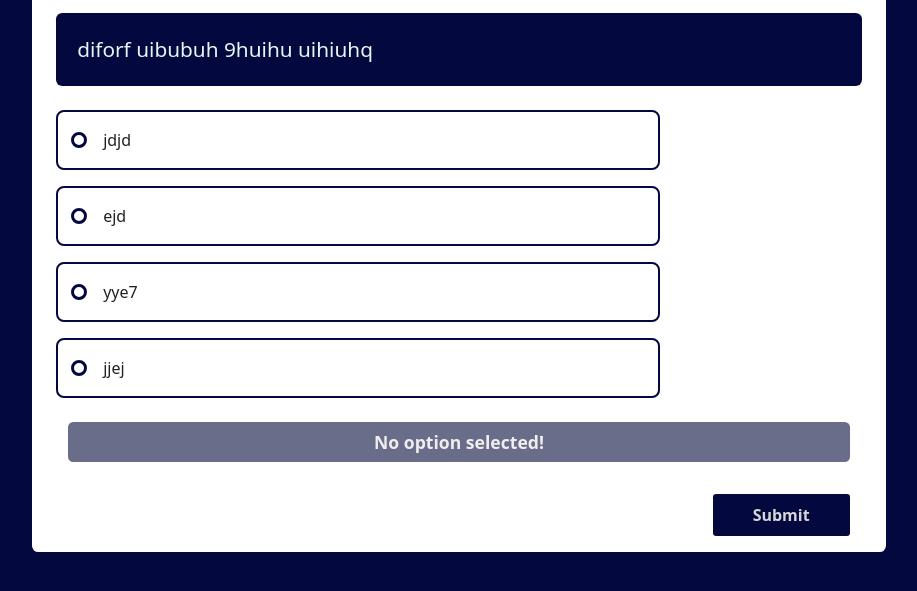
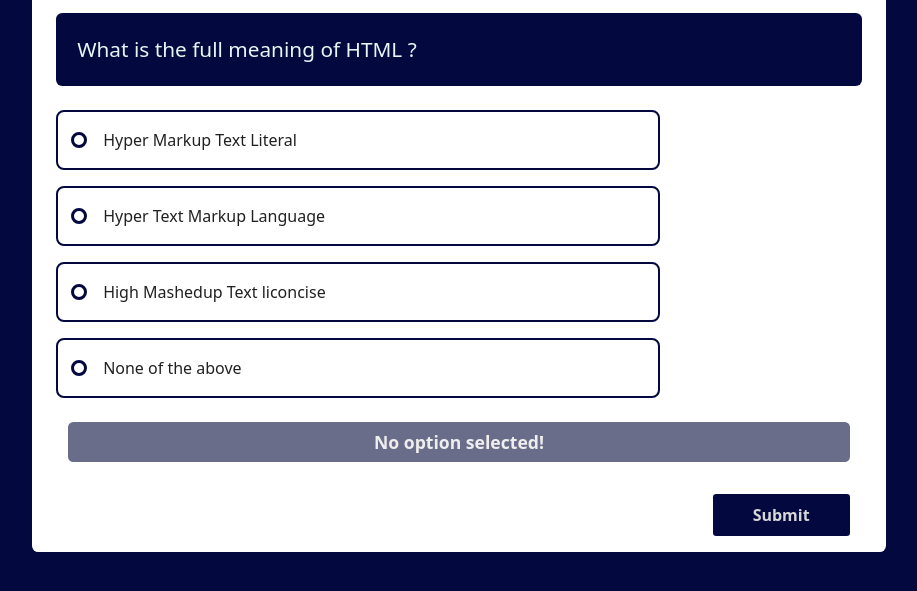
Before and after one commit to Jesam33/quiz, a plain HTML site: page index.html in a window 1280 px wide. Shown: the part 115-706 px from the top of the page, without its empty margins (181-1098 px from the left). Drawn offline with nearby package versions, Linux system fonts and the light colour scheme.

Commit message:
commit 2

```diff
--- a/app.js
+++ b/app.js
@@ -1,56 +1,58 @@
+
     const questionBank = [
         {
-        questionText : ' diforf uibubuh 9huihu uihiuhq',
-        options : ['jdjd','ejd','yye7','jjej'],
+            questionText : 'What is the full meaning of HTML ?',
+            options : ['Hyper Markup Text Literal','Hyper Text Markup Language','High Mashedup Text liconcise','None of the above'],
+            correctIndex : 1
+        },
+        {
+            questionText : 'What command is used to change a directory in Linux',
+            options : ['chmod','cd','CD','CHMOD'],
+            correctIndex : 1
+        },
+        {
+            questionText : 'What is the full meaning of JS',
+            options : ['Javascript','join Script','Joined Script','All of the above'],
+            correctIndex : 0
+        },
+        {
+            questionText : 'The term "git init" in the terminal does what ?',
+            options : ['Writes git init','Calls a function','Initialises a new git repository','Console the terminal'],
             correctIndex : 2
         },
         {
-        questionText : 'In amet repellat voluptate quisquam accusantium enim quo placeat explicabo maxime voluptatum deleniti hic facilis commodi, vero sequi qui error architecto?',
-        options : ['hkbfnkj','gvtyfweyuef','hehefhefhe','hyuguygwe'],
+            questionText : 'Who is the president of "Nigeria" ?' ,
+            options : ['Jagaban','Peter Obi','Atiku Abubaka','Bola Tinubu'],
             correctIndex : 3
         },
         {
-        questionText : 'In amet repellat voluptate quisquam accusantium enim quo placeat explicabo maxime voluptatum deleniti hic facilis commodi, vero sequi qui error architecto?',
-        options : ['hkbfnkj','gvtyfweyuef','hehefhefhe','hyuguygwe'],
-        correctIndex : 0
-    },
-    {
-        questionText : 'In amet repellat voluptate quisquam accusantium enim quo placeat explicabo maxime voluptatum deleniti hic facilis commodi, vero sequi qui error architecto?',
-        options : ['hkbfnkj','gvtyfweyuef','hehefhefhe','hyuguygwe'],
+            questionText : 'How many staes are in "Nigeria" ?',
+            options : ['12','36','24','None of the above'],
             correctIndex : 1
         },
         {
-        questionText : 'In amet repellat voluptate quisquam accusantium enim quo placeat explicabo maxime voluptatum deleniti hic facilis commodi, vero sequi qui error architecto?',
-        options : ['hkbfnkj','gvtyfweyuef','hehefhefhe','hyuguygwe'],
+            questionText : 'Who is the highest goal scorer in the world " ALL TIME" ?',
+            options : ['Cristiano Ronaldo','Lionel Messi','Pele','Maradona'],
+            correctIndex : 2
+        },
+        {
+            questionText : "Who's our current tutor in kodecamp (3.0) Front-end-beginner ?",
+            options : ['Simple Soul','Phemmy Blaze','David Edu','David Dozie'],
             correctIndex : 1
         },
         {
-        questionText : 'In amet repellat voluptate quisquam accusantium enim quo placeat explicabo maxime voluptatum deleniti hic facilis commodi, vero sequi qui error architecto?',
-        options : ['hkbfnkj','gvtyfweyuef','hehefhefhe','hyuguygwe'],
-        correctIndex : 0
-    },
-    {
-        questionText : 'In amet repellat voluptate quisquam accusantium enim quo placeat explicabo maxime voluptatum deleniti hic facilis commodi, vero sequi qui error architecto?',
-        options : ['hkbfnkj','gvtyfweyuef','hehefhefhe','hyuguygwe'],
-        correctIndex : 3
-    },
-    {
-        questionText : 'In amet repellat voluptate quisquam accusantium enim quo placeat explicabo maxime voluptatum deleniti hic facilis commodi, vero sequi qui error architecto?',
-        options : ['hkbfnkj','gvtyfweyuef','hehefhefhe','hyuguygwe'],
+            questionText : 'When is the Kodecamp project phase ceremony starting ?',
+            options : ['Sep 13th, 2023','Oct 13th, 2023','Nov 13th, 2023','Dec 13th, 2023'],
             correctIndex : 2
         },
         {
-        questionText : 'In amet repellat voluptate quisquam accusantium enim quo placeat explicabo maxime voluptatum deleniti hic facilis commodi, vero sequi qui error architecto?',
-        options : ['hkbfnkj','gvtyfweyuef','hehefhefhe','hyuguygwe'],
-        correctIndex : 1
-    },
-    {
-        questionText : 'In amet repellat voluptate quisquam accusantium enim quo placeat explicabo maxime voluptatum deleniti hic facilis commodi, vero sequi qui error architecto?',
-        options : ['hkbfnkj','gvtyfweyuef','hehefhefhe','hyuguygwe'],
-        correctIndex : 0
+            questionText : 'Who is the current manager of KODE CAMP',
+            options : ['Jesam','David Edu','David Dozie','Ikeys'],
+            correctIndex : 3
         }
 
     ]
+
     const questionOut = document.getElementById('quest-txt');
     const progInd = document.getElementById('prog-ind');
     const allOptions = [document.getElementById('opt1'),document.getElementById('opt2'),document.getElementById('opt3'),document.getElementById('opt4')];
@@ -58,22 +60,23 @@ const submitBtn = document.getElementById('btn-sub');
 
     let currentQuestion = 0, score = 0, currentSelection;
 
-function disableSubmitButton(){
+    const disableSubmitButton =()=>{
         submitBtn.disabled = true;
         submitBtn.style.color = '#d6d6d6';
     }
-function enableSubmitButton(){
+    const enableSubmitButton =()=>{
         submitBtn.disabled = false;
-    submitBtn.style.color = 'white';
+        submitBtn.style.color = '#fff';
     }
 
-function resetOption(){
+    const resetOption = ()=>{
         allOptions.forEach(e =>{
-        e.setAttribute('class','no-selec');
+            e.setAttribute('class','no-select');
             document.getElementById('ans-info').innerHTML = "No option selected!";
         })
     }
-function selectOption(_opt){
+
+    const selectOption = (_opt)=>{
         //setting all options unselected
         resetOption();
         allOptions[_opt].setAttribute('class','selected');
@@ -83,7 +86,7 @@ function selectOption(_opt){
 
 
 
-function loadQuestion(_indexNumber){
+    const loadQuestion = (_indexNumber)=>{
         let questionData = questionBank[_indexNumber];
         progInd.innerHTML = `Question ${_indexNumber+1} of ${questionBank.length}`;
         questionOut.innerHTML = questionData.questionText;
@@ -92,16 +95,16 @@ function loadQuestion(_indexNumber){
         }
     }
 
-function initApp(){
+    const initApp = ()=>{
         disableSubmitButton();
         loadQuestion(currentQuestion);
     }
-function showResult (){
+    const showResult = ()=>{
         document.getElementById('score').innerHTML = score;
         document.getElementById('total').innerHTML = questionBank.length;
         document.getElementById('result-container').style.display = 'block';
     }
-function restartApp(){
+    const restartApp = ()=>{
         score = 0;
         currentQuestion = 0;
         document.getElementById('result-container').style.display = 'none';
@@ -119,7 +122,9 @@ for(let i=0;i<allOptions.length;++i){
         });
     }
 
+
     submitBtn.addEventListener('click',()=>{
+        allOptions[currentSelection].style.backgroundColor = "green";
         disableSubmitButton();
         if(currentSelection == questionBank[currentQuestion].correctIndex){
             score++;
@@ -127,8 +132,11 @@ submitBtn.addEventListener('click',()=>{
         }
         else{
             document.getElementById('ans-info').innerHTML = "Wrong";
+            allOptions[questionBank[currentQuestion].correctIndex].style.backgroundColor = "red";
         }
         setTimeout(()=>{
+            allOptions[currentSelection].style.backgroundColor = "#fff";
+            allOptions[questionBank[currentQuestion].correctIndex].style.backgroundColor = "#fff";
             ++currentQuestion;
             console.log(currentQuestion+'---'+questionBank.length);
             if(currentQuestion >= questionBank.length){
--- a/styles.css
+++ b/styles.css
@@ -1,88 +1,9 @@
-/* * {
+* {
     margin : 0;
     padding: 0;
 }
 
-.main{
-    background-color: rgb(3, 9, 63);
-    height: 100vh;
-    width: 100%;
-    display: flex;
-    justify-content: center;
-}
-.container {
-    margin: auto;
-    width: 60%;
-    height: 70%;
-    background-color: white;
-    padding: 30px;
-}
-hr {
-    width: 80%;
-}
-.container h2 {
-    padding-top: 25px;
-}
-.container h1 {
-    padding-bottom: 25px;
-}
-.container
-
-.section {
-    display: flex;
-    flex-direction: column;
-    justify-content: center;
-    background-color: brown;
-    margin-top: 7%;
-}
-label {
-    font-size: 20px;
-    font-family: 'Segoe UI', Tahoma, Geneva, Verdana, sans-serif;
-    font-weight: 400;
-}
-.form-inputs {
-    padding-bottom: 40px;
-    display: flex;
-    align-items: center;
-    column-gap: 10px;
-    background-color: #F0F0F0;
-    padding: 20px;
-    margin-bottom: 20px;
-}
-input{
-    border: 0px;
-    width: 100%;
-    height: 2em;
-    background-color: #F0F0F0;
-}
-.buttons {
-    margin-top: 50px;
-    display: flex;
-    justify-content: space-between;
-}
-.buttons button {
-    padding: 13px 45px;
-    background-color: rgb(3, 9, 63);
-    font-size: 15px;
-    font-weight: 600;
-    color: rgb(3, 9, 63);
-    border-radius: 7px;
-    border: 1px solid rgb(3, 9, 63);
-    outline: none;
-    transition: all ease-in-out 0.4s;
-}
-.buttons button:hover {
-    padding: 13px 45px;
-    background-color: rgb(3, 9, 63);
-    font-size: 15px;
-    font-weight: 600;
-    color: white;
-    border-radius: 7px;
-    border: none;
-    outline: none;
-    transition: all ease-in-out 0.4s;
-}*/
-*{
+ *{
     font-family: system-ui, -apple-system, BlinkMacSystemFont, 'Segoe UI', Roboto, Oxygen, Ubuntu, Cantarell, 'Open Sans', 'Helvetica Neue', sans-serif;
     box-sizing: border-box;
     margin: 0;
@@ -90,7 +11,7 @@ input{
 }
 body{
     background-color:  rgb(3, 9, 63);
-    /* overflow: hidden; */
+
 }
 
 #prog-ind{
@@ -146,7 +67,6 @@ body{
 }
 .selected{
     border: 2px solid #5692f3 !important;
-    background-color: #c3c3c3 !important;
 }
 .opt-ind{
     display: inline-block;
@@ -218,6 +138,3 @@ body{
     padding: .2em .5em;
     color: #545454;
 }
-.correct {
-    ba
-}
```
Lines whose indentation alone changed are shown as unchanged.
